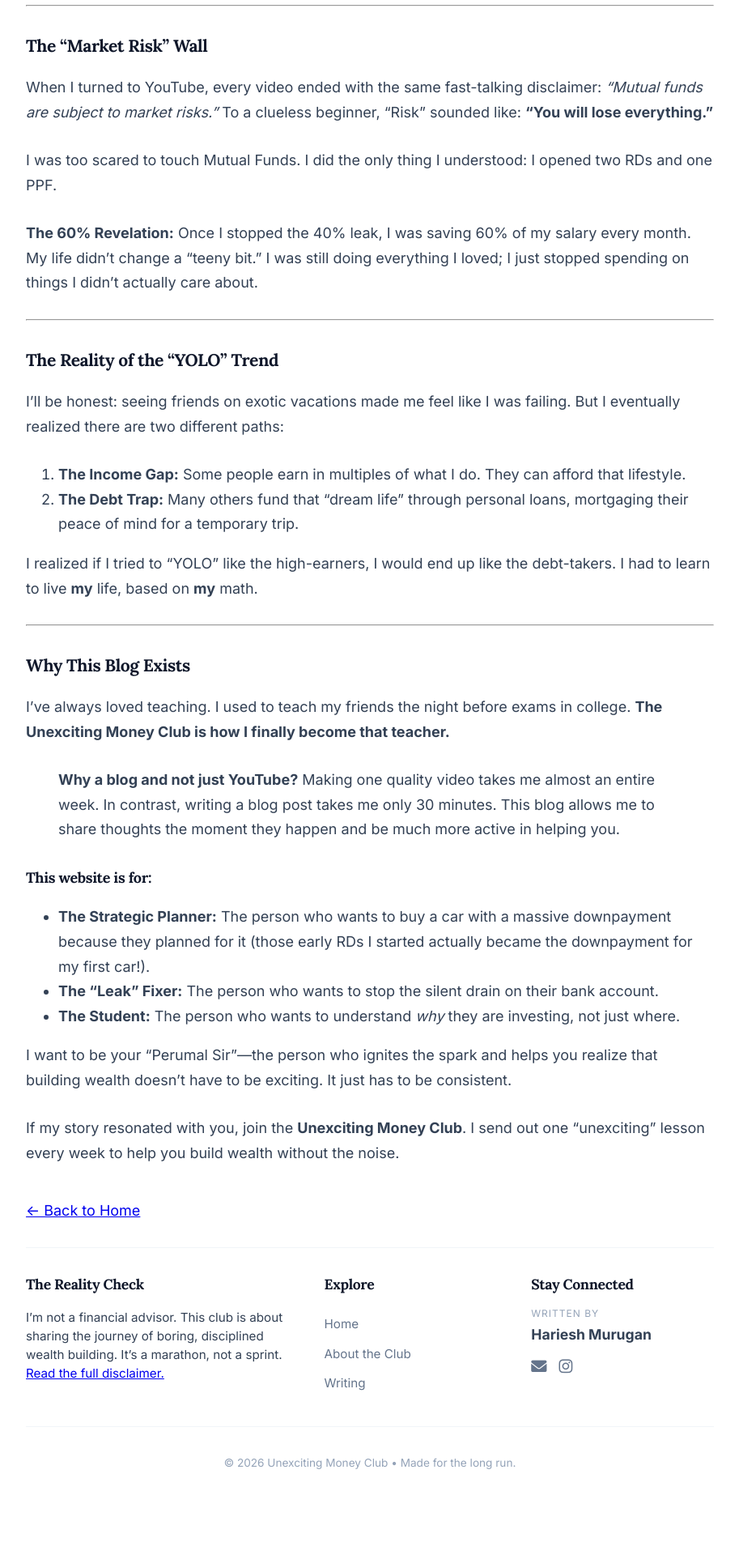
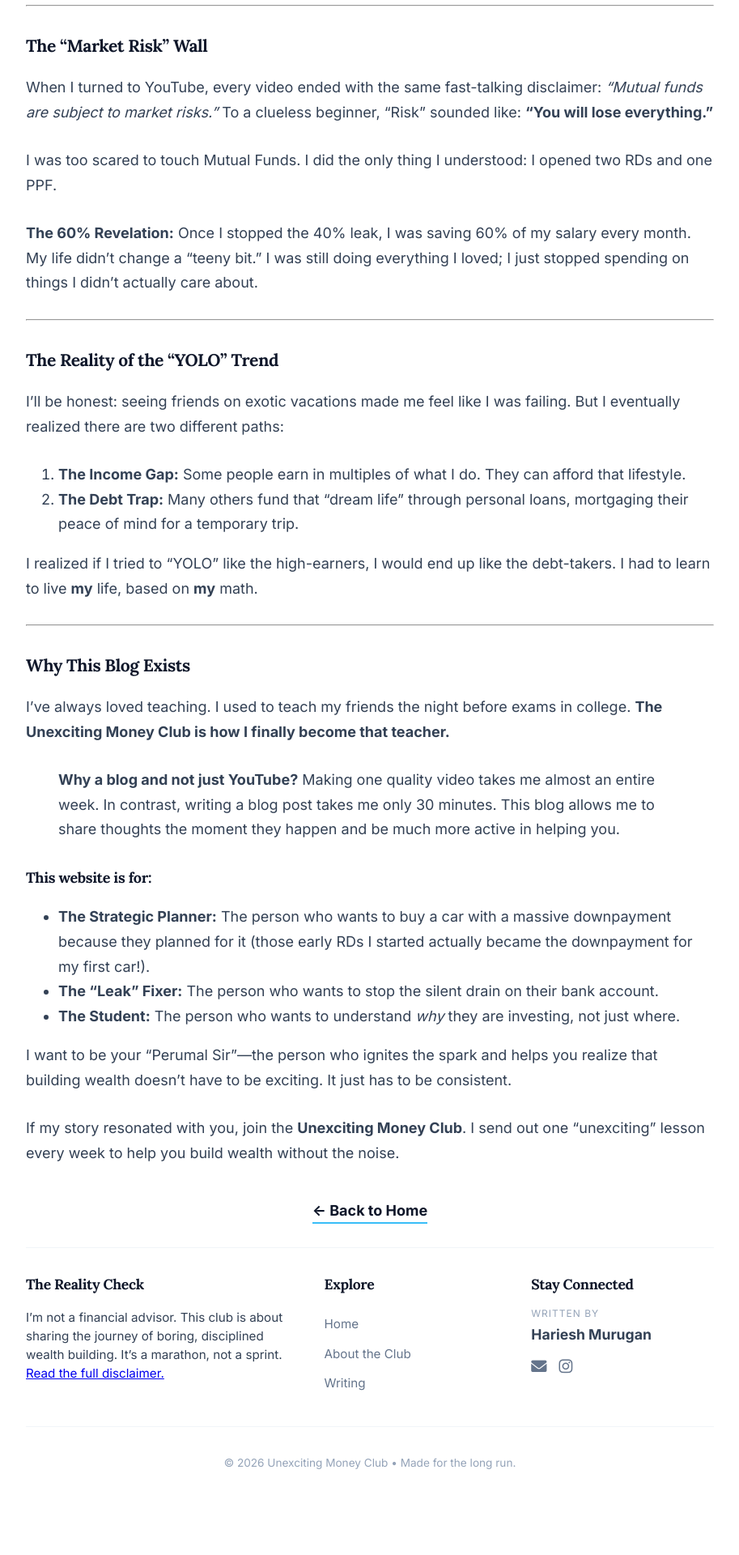
Before and after one commit to HarieshMK/HarieshMK.github.io, a Jekyll site: the page built from about.md, in a window 1280 px wide. Shown: the part 1323-3243 px from the top of the page at 81% size, without its empty margins (183-1096 px from the left). Built offline with Jekyll 4.4.1, drawn with Linux system fonts in a browser that asks for light colours.

Commit message:
Update about.md

```diff
--- a/about.md
+++ b/about.md
@@ -64,4 +64,6 @@ If my story resonated with you, join the **Unexciting Money Club**. I send out o
 
 <div class="ml-embedded" data-form="TsxbQJ"></div>
 
-[← Back to Home]({{ '/' | relative_url }})
+<p style="text-align: center; margin-top: 30px;">
+  <a href="{{ '/' | relative_url }}" class="back-link">← Back to Home</a>
+</p>
```
